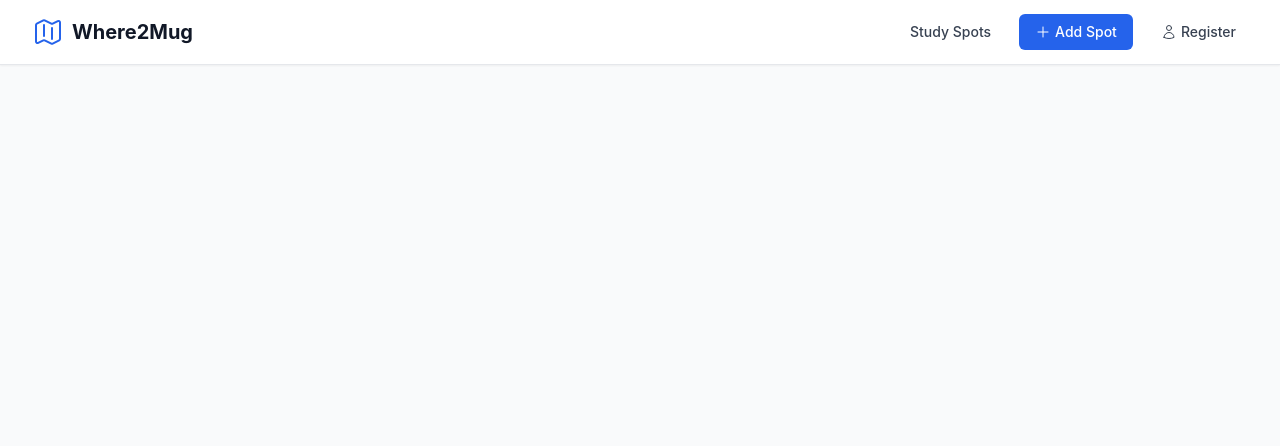
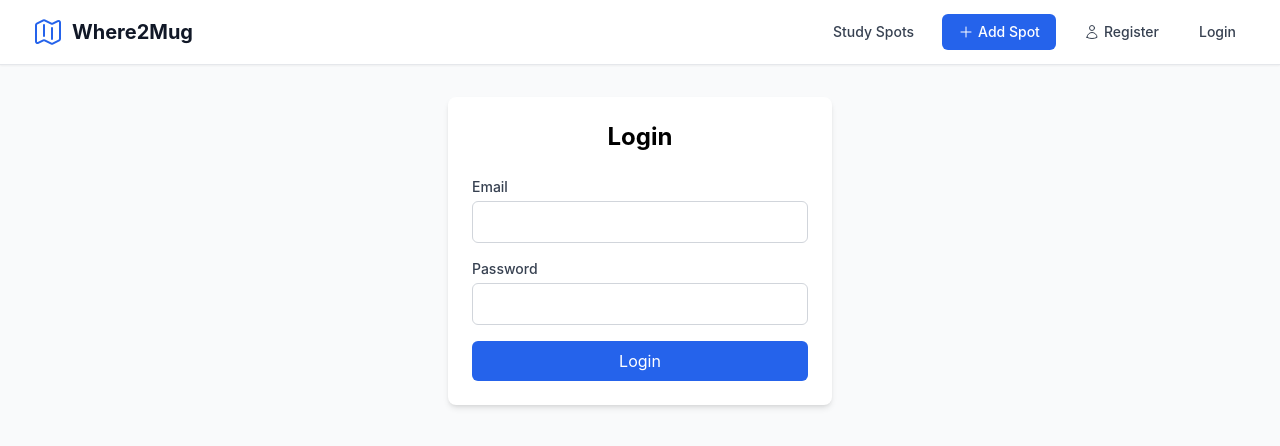
Before and after one commit to noahxinjie/where2mug, a React (Create React App) app in the folder frontend/: page /login in a window 1280 px wide. Shown: the top 446 px of the page. Built offline with nearby package versions, Linux system fonts and the light colour scheme; no server answers.

Commit message:
Add user authentication: Login API, global user state and logout feature

```diff
--- a/frontend/src/App.tsx
+++ b/frontend/src/App.tsx
@@ -1,22 +1,31 @@
-import React from 'react';
+import React, { useState, useEffect } from 'react';
 import { BrowserRouter as Router, Routes, Route } from 'react-router-dom';
 import Header from './components/Header';
 import StudySpotList from './components/StudySpotList';
 import AddStudySpot from './components/AddStudySpot';
 import UserRegistration from './components/UserRegistration';
+import UserLogin from './components/UserLogin';
 import StudySpotDetailsPage from './components/StudySpotDetailsPage';
 
 function App() {
+  const [user, setUser] = useState<{ name: string } | null>(null);
+
+  useEffect(() => {
+    const storedUser = localStorage.getItem('user');
+    if (storedUser) setUser(JSON.parse(storedUser));
+  }, []);
+
   return (
     <Router>
       <div className="min-h-screen bg-gray-50">
-        <Header />
+        <Header user={user} setUser={setUser} />
         <main>
           <Routes>
             <Route path="/" element={<StudySpotList />} />
             <Route path="/add-spot" element={<AddStudySpot />} />
             <Route path="/register" element={<UserRegistration />} />
             <Route path="/studyspots/:id" element={<StudySpotDetailsPage />} />
+            <Route path="/login" element={<UserLogin setUser={setUser} />} />
           </Routes>
         </main>
       </div>
--- a/frontend/src/components/Header.tsx
+++ b/frontend/src/components/Header.tsx
@@ -1,8 +1,21 @@
-import React from 'react';
-import { Link } from 'react-router-dom';
-import { MapIcon, PlusIcon, UserIcon } from '@heroicons/react/24/outline';
+import React, { useEffect, useState } from 'react';
+import { Link, useNavigate } from 'react-router-dom';
+import { MapIcon, PlusIcon, UserIcon, ArrowRightOnRectangleIcon } from '@heroicons/react/24/outline';
 
-const Header: React.FC = () => {
+interface HeaderProps {
+  user: { name: string } | null;
+  setUser: React.Dispatch<React.SetStateAction<{ name: string } | null>>;
+}
+
+const Header: React.FC<HeaderProps> = ({ user, setUser }) => {
+  const navigate = useNavigate();
+
+  const handleLogout = () => {
+    localStorage.removeItem('user');
+    setUser(null);
+    navigate('/');
+  };
+
   return (
     <header className="bg-white shadow-sm border-b border-gray-200">
       <div className="max-w-7xl mx-auto px-4 sm:px-6 lg:px-8">
@@ -28,6 +41,9 @@ const Header: React.FC = () => {
               <PlusIcon className="h-4 w-4" />
               <span>Add Spot</span>
             </Link>
+
+            {!user ? (
+              <>
                 <Link
                   to="/register"
                   className="text-gray-700 hover:text-blue-600 px-3 py-2 rounded-md text-sm font-medium transition-colors flex items-center space-x-1"
@@ -35,6 +51,25 @@ const Header: React.FC = () => {
                   <UserIcon className="h-4 w-4" />
                   <span>Register</span>
                 </Link>
+                <Link
+                  to="/login"
+                  className="text-gray-700 hover:text-blue-600 px-3 py-2 rounded-md text-sm font-medium transition-colors"
+                >
+                  Login
+                </Link>
+              </>
+            ) : (
+              <div className="flex items-center space-x-4">
+                <span className="text-gray-900 font-medium">Welcome, {user.name}</span>
+                <button
+                  onClick={handleLogout}
+                  className="flex items-center px-3 py-2 rounded-md text-sm font-medium text-gray-700 hover:text-red-600 transition-colors"
+                >
+                  <ArrowRightOnRectangleIcon className="h-5 w-5 mr-1" />
+                  Logout
+                </button>
+              </div>
+            )}
           </nav>
         </div>
       </div>
--- a/frontend/src/components/StudySpotList.tsx
+++ b/frontend/src/components/StudySpotList.tsx
@@ -61,12 +61,22 @@ const StudySpotList: React.FC = () => {
   if (!selectedSpot) return;
   setSubmitting(true);
   setModalError(null);
+
+  const storedUser = localStorage.getItem('user');
+  const userId = storedUser ? JSON.parse(storedUser).id : null;
+
+  if (!userId) {
+    setModalError('You must be logged in to submit a review.');
+    setSubmitting(false);
+    return;
+  }
+
   try {
     const reviewData: ReviewCreate = {
       studyspot_id: selectedSpot.id,
       comment: newComment,
       rating: newRating,
-      user_id: 1, // replace with logged-in user ID
+      user_id: userId, // replace with logged-in user ID
     };
     const response = await reviewApi.create(reviewData);
     console.log('Review submitted:', response.data);
@@ -194,7 +204,13 @@ const StudySpotList: React.FC = () => {
             </div>
             <div className="flex justify-end space-x-2">
               <button
-                onClick={() => setIsModalOpen(false)}
+                  onClick={() => {
+                    setIsModalOpen(false);
+                    setSelectedSpot(null);
+                    setNewComment('');
+                    setNewRating(5);
+                    setModalError(null);
+                  }}
                 className="px-3 py-1 rounded-md bg-gray-300 hover:bg-gray-400"
               >
                 Cancel
--- /dev/null
+++ b/frontend/src/components/UserLogin.tsx
@@ -0,0 +1,79 @@
+import React, { useState } from 'react';
+import { useNavigate } from 'react-router-dom';
+import { userApi } from '../services/api';
+
+interface UserLoginProps {
+  setUser: React.Dispatch<React.SetStateAction<{ name: string } | null>>;
+}
+
+const UserLogin: React.FC<UserLoginProps> = ({ setUser }) => {
+  const [email, setEmail] = useState('');
+  const [password, setPassword] = useState('');
+  const [error, setError] = useState<string | null>(null);
+  const [loading, setLoading] = useState(false);
+  const navigate = useNavigate();
+
+  const handleLogin = async (e: React.FormEvent) => {
+    e.preventDefault();
+    setLoading(true);
+    setError(null);
+
+    try {
+      const response = await userApi.login({ email, password });
+      const user = response.data; // backend returns { user: ... }
+      console.log('Logged in user:', user);
+
+      localStorage.setItem('user', JSON.stringify(user));
+      setUser(user);
+      navigate('/');
+    } catch (err: any) {
+      console.error('Login failed', err);
+      setError(err.response?.data?.detail || 'Login failed. Check your credentials.');
+    } finally {
+      setLoading(false);
+    }
+  };
+
+  return (
+    <div className="max-w-md mx-auto px-4 sm:px-6 lg:px-8 py-8">
+      <div className="w-full max-w-md p-6 bg-white rounded-lg shadow-md">
+        <h2 className="text-2xl font-bold mb-6 text-center">Login</h2>
+        {error && <p className="text-red-500 mb-4 text-center">{error}</p>}
+
+        <form onSubmit={handleLogin} className="space-y-4">
+          <div>
+            <label className="block text-sm font-medium text-gray-700 mb-1">Email</label>
+            <input
+              type="email"
+              value={email}
+              onChange={(e) => setEmail(e.target.value)}
+              required
+              className="w-full border border-gray-300 rounded-md px-3 py-2 focus:outline-none focus:ring-1 focus:ring-blue-500 focus:border-blue-500"
+            />
+          </div>
+
+          <div>
+            <label className="block text-sm font-medium text-gray-700 mb-1">Password</label>
+            <input
+              type="password"
+              value={password}
+              onChange={(e) => setPassword(e.target.value)}
+              required
+              className="w-full border border-gray-300 rounded-md px-3 py-2 focus:outline-none focus:ring-1 focus:ring-blue-500 focus:border-blue-500"
+            />
+          </div>
+
+          <button
+            type="submit"
+            disabled={loading}
+            className="w-full bg-blue-600 text-white py-2 rounded-md hover:bg-blue-700 disabled:opacity-50 transition-colors"
+          >
+            {loading ? 'Logging in...' : 'Login'}
+          </button>
+        </form>
+      </div>
+    </div>
+  );
+};
+
+export default UserLogin;
--- a/frontend/src/services/api.ts
+++ b/frontend/src/services/api.ts
@@ -14,6 +14,8 @@ const api = axios.create({
 export const userApi = {
   create: (user: UserCreate) => api.post<User>('/users/', user),
   list: () => api.get<User[]>('/users/'),
+  login: (credentials: { email: string; password: string }) =>
+    api.post<User>('/users/login', credentials), // JSON payload
 };
 
 // Study Spot API
```
Also changed, not shown: 2 other files (tests, documents, lock files or other folders). Lines whose indentation alone changed are shown as unchanged.
